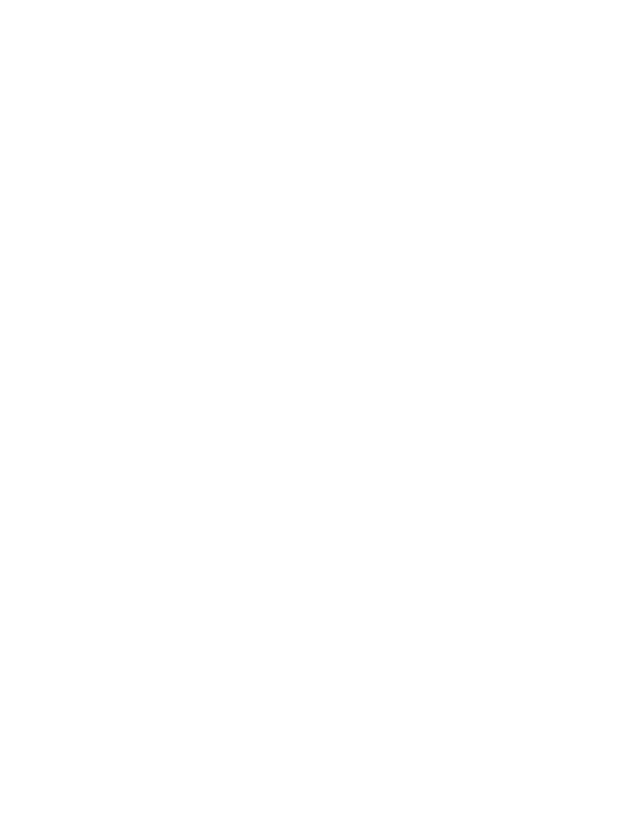
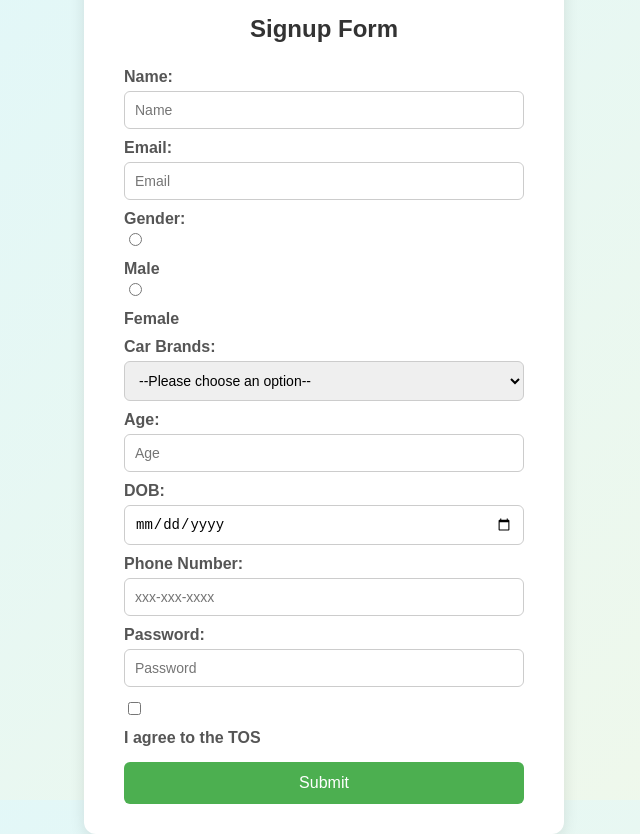
Before and after one commit to acciojob/signup-form-car-AbhishekSharma9161, a website: page main.html in a window 1280 px wide. Shown: the whole page, without its empty margins (316-956 px from the left). Before the commit the page ends 800 px from the top, so only its background shows below. Drawn offline with Linux system fonts and the light colour scheme.

Commit message:
created a submission

```diff
--- a/main.html
+++ b/main.html
@@ -1,16 +1,124 @@
 <!DOCTYPE html>
+<html lang="en">
+<head>
+  <meta charset="UTF-8">
+  <meta name="viewport" content="width=device-width, initial-scale=1.0">
+  <title>Signup Form</title>
+  <style>
+    body {
+      font-family: Arial, sans-serif;
+      background: linear-gradient(135deg, #e0f7fa, #f1f8e9);
+      display: flex;
+      justify-content: center;
+      align-items: center;
+      height: 100vh;
+      margin: 0;
+    }
 
-<html>
+    form {
+      background-color: #fff;
+      padding: 30px 40px;
+      border-radius: 12px;
+      box-shadow: 0 4px 15px rgba(0,0,0,0.1);
+      width: 400px;
+    }
 
-<head>
-	<link rel="stylesheet" href="styles.css">
+    h2 {
+      text-align: center;
+      color: #333;
+      margin-bottom: 25px;
+    }
+
+    label {
+      display: block;
+      margin-top: 10px;
+      font-weight: bold;
+      color: #555;
+    }
+
+    input, select {
+      width: 100%;
+      padding: 10px;
+      margin-top: 5px;
+      border: 1px solid #ccc;
+      border-radius: 6px;
+      box-sizing: border-box;
+      font-size: 14px;
+    }
+
+    input[type="radio"] {
+      width: auto;
+      margin-right: 5px;
+    }
+
+    input[type="checkbox"] {
+      width: auto;
+      margin-right: 8px;
+    }
+
+    button {
+      width: 100%;
+      background-color: #4CAF50;
+      color: white;
+      padding: 12px;
+      border: none;
+      border-radius: 6px;
+      margin-top: 15px;
+      font-size: 16px;
+      cursor: pointer;
+      transition: 0.3s;
+    }
+
+    button:hover {
+      background-color: #43a047;
+    }
+  </style>
 </head>
+<body>
 
-<body>
-	<!-- the entire body must be written by student -->
-    <script type="text/javascript" src="./script.js">
-</script>
+  <form method="post">
+    <h2>Signup Form</h2>
+
+    <label for="name">Name:</label>
+    <input type="text" id="name" name="name" placeholder="Name" required>
+
+    <label for="email">Email:</label>
+    <input type="email" id="email" name="email" placeholder="Email" required>
+
+    <label>Gender:</label>
+    <input type="radio" id="gender_m" name="gender" value="male" required>
+    <label for="gender_m">Male</label>
+    <input type="radio" id="gender_f" name="gender" value="female" required>
+    <label for="gender_f">Female</label>
+
+    <label for="cars">Car Brands:</label>
+    <select id="cars" name="cars" required>
+      <option value="">--Please choose an option--</option>
+      <option value="BMW">BMW</option>
+      <option value="Mercedes">Mercedes</option>
+      <option value="Audi">Audi</option>
+      <option value="Tesla">Tesla</option>
+    </select>
+
+    <label for="age">Age:</label>
+    <input type="number" id="age" name="age" placeholder="Age" required>
+
+    <label for="dob">DOB:</label>
+    <input type="date" id="dob" name="dob" required>
+
+    <label for="tel">Phone Number:</label>
+    <input type="tel" id="tel" name="tel" placeholder="xxx-xxx-xxxx">
+
+    <label for="password">Password:</label>
+    <input type="password" id="password" name="password" placeholder="Password" required>
+
+    <div style="margin-top: 10px;">
+      <input type="checkbox" id="tos" name="tos" required>
+      <label for="tos">I agree to the TOS</label>
+    </div>
+
+    <button type="submit">Submit</button>
+  </form>
 
 </body>
-
 </html>
```
